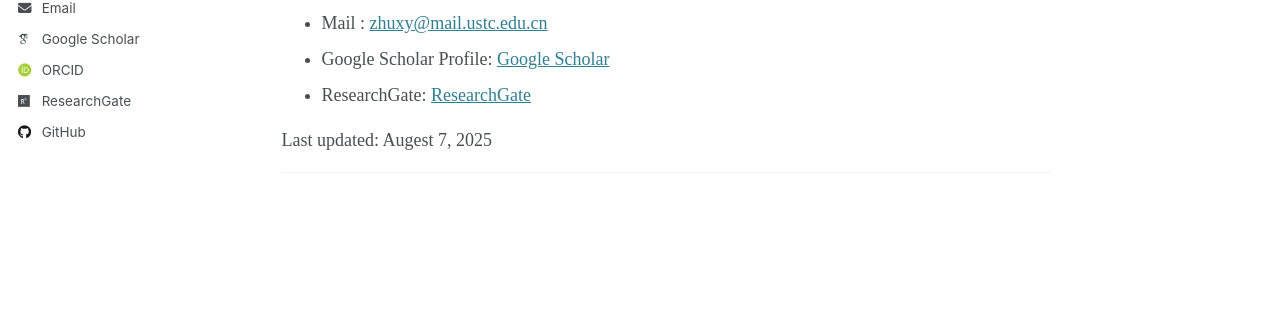
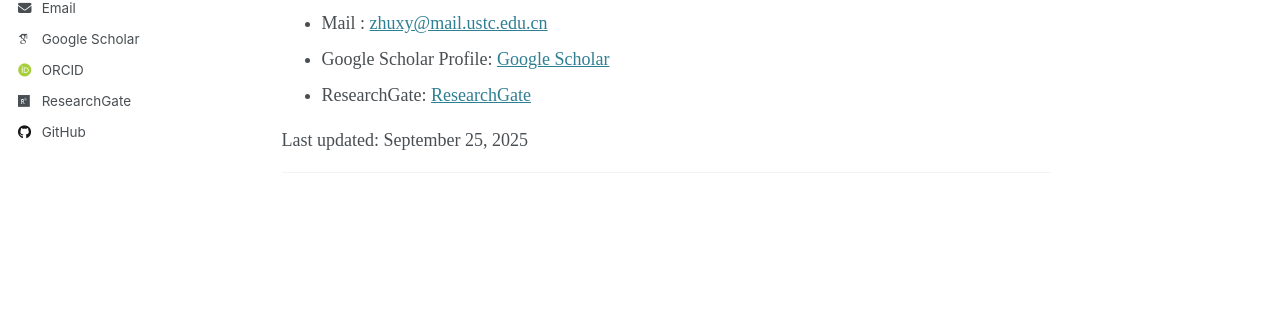
Before and after one commit to zhuxy-USTC/zhuxy-USTC.github.io, a Jekyll site: the page built from _pages/about.md, in a window 1280 px wide and 993 px high. Shown: the part 421-744 px from the top of the window. Built offline with Jekyll 4.4.1, drawn with Linux system fonts in a browser that asks for light colours; some web fonts are replaced.

Commit message:
修复日期需要手动指定

```diff
--- a/_pages/about.md
+++ b/_pages/about.md
@@ -30,7 +30,7 @@ Specially, I am focusing on the "Gradient Compression" algorithm in distributed
 </div>
 
 <div style="font-family: 'Times New Roman', Times, serif;">
-Last updated: Augest 7, 2025
+Last updated: {{ site.time | date: "%B %d, %Y" }}
 </div>
 
 <!--
```
Also changed, not shown: 1 other file.
